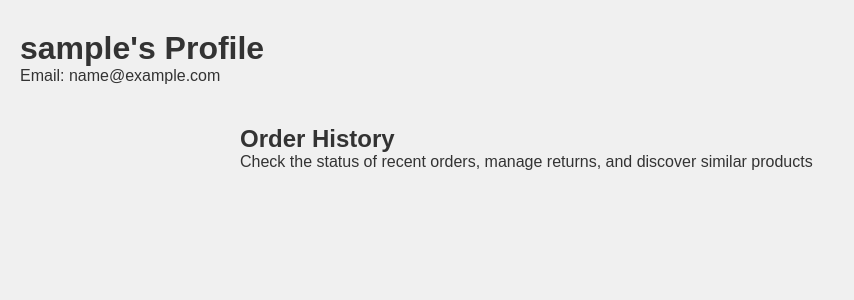
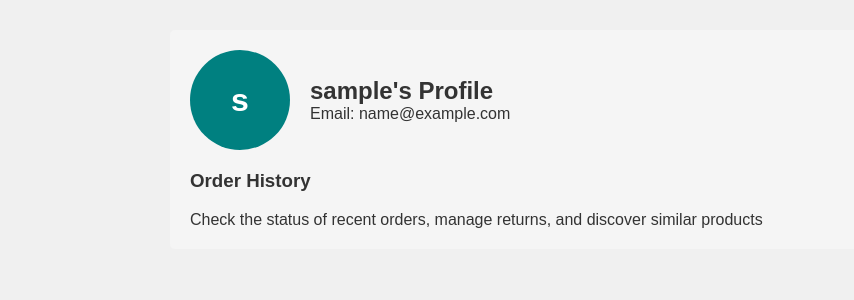
Before and after one commit to dayveedaniel/Django_lab, a Django app: page /accounts/profile in a window 1280 px wide. Shown: the part 80-380 px from the top of the page, without its empty margins (0-854 px from the left). Run offline with Django 5.2, Linux system fonts and the light colour scheme; the visitor is signed in with stand-in values (Sample User, id 1); data that the repository does not hold is empty; parts of the project's set-up code (start-up, migrations or seed data) failed here and were passed over.

Commit message:
working on payment

```diff
--- a/accounts/views.py
+++ b/accounts/views.py
@@ -5,6 +5,7 @@ from django.shortcuts import render
 from django.urls import reverse_lazy
 from django.views import generic
 
+from orders.forms import PaymentForm
 from orders.models import Order
 
 
@@ -18,8 +19,10 @@ class SignUp(generic.CreateView):
 def user_profile(request):
     current_user = request.user
     orders = Order.objects.filter(user=current_user)
+    card_form = PaymentForm()
     context = {
         'user': current_user,
         'orders': orders,
+        'form': card_form,
     }
     return render(request, 'accounts/profile.html', context)
--- a/orders/forms.py
+++ b/orders/forms.py
@@ -1,8 +1,16 @@
 from django import forms
 from .models import Order
+from creditcards.forms import CardNumberField, CardExpiryField, SecurityCodeField
 
 
 class OrderCreateForm(forms.ModelForm):
     class Meta:
         model = Order
         fields = ['first_name', 'last_name', 'email', 'address', 'postal_code', 'city']
+
+
+class PaymentForm(forms.Form):
+    card_holder = forms.CharField(label='Card Holder')
+    cc_number = CardNumberField(label='Card Number', widget=forms.TextInput(attrs={'placeholder': '0000 0000 0000 0000'}))
+    cc_expiry = CardExpiryField(label='Expiration Date')
+    cc_code = SecurityCodeField(label='CVV/CVC')
--- a/static/css/order.css
+++ b/static/css/order.css
@@ -1,52 +1,6 @@
-.order-form p{
-    margin-bottom: 20px;
-}
-
-.order-form{
-    width: 50%;
-}
-
-.order-form p input{
- height:34px;
- width: 100%;
- display: inline-block;
- border: 1px solid #ccc;
- border-radius: 4px;
- box-sizing: border-box;
- padding: 10px 10px;
-}
-
-.order-form input[type=submit]{
- width: 50%;
-  background-color: blue;
-  color: white;
-  padding: 14px 20px;
-  border: none;
-  border-radius: 4px;
-  cursor: pointer;
-  font-size:16px;
-  display: block;
-  margin-right: auto;
-  margin-left: auto;
-}
-
-.order-form input[type=submit]:hover {
-  background-color: #4A4AF7;
-  cursor: pointer;
-}
-
-
-.order-info {
-    margin-bottom: 40px;
-}
-.order-info p{
-    font-weight: bold;
-}
-
 .order-history {
-    max-width: 800px;
+    max-width: 900px;
     margin: 0 auto;
-    margin-top: 40px;
     font-family: Arial, sans-serif;
 }
 
@@ -90,17 +44,33 @@
 
 .btn {
     padding: 5px 10px;
-    background-color: #4CAF50;
+    background-color: #167D7F;
     color: white;
     border: none;
     border-radius: 3px;
     cursor: pointer;
     margin-right: 5px;
 }
+.btn.make-payment {
+    height:32px;
+    font-weight: bold;
+    border-radius: 3px;
+    transition: box-shadow 0.5s ease;
+    background-color: #4CAF50;
+}
+
+.btn.make-payment:hover {
+  box-shadow: 0 5px 5px 0 rgba(0, 0, 0, 0.4);
+}
+
+.btn.make-payment:focus {
+  box-shadow: 0 5px 5px 0 rgba(0, 0, 0, 0.4);
+}
 
 .status {
     font-weight: bold;
     margin-left: 20px;
+    margin-right: 20px;
 }
 
 .status.delivered {
@@ -110,3 +80,59 @@
 .status.pending {
     color: orange;
 }
+
+.user-profile {
+    max-width: 900px;
+    margin: 0 auto;
+    font-family: Arial, sans-serif;
+    background-color: #f5f5f5;
+    padding: 20px;
+    border-radius: 5px;
+}
+
+.profile-header {
+    display: flex;
+    align-items: center;
+    margin-bottom: 20px;
+}
+
+.profile-picture img {
+    width: 100px;
+    height: 100px;
+    border-radius: 50%;
+    object-fit: cover;
+    margin-right: 20px;
+}
+
+.profile-details h2 {
+    margin-top: 0;
+}
+
+.order-total {
+    display: flex;
+    justify-content: flex-end;
+    align-items: center;
+    margin-top: 20px;
+    font-weight: bold;
+}
+
+.total-label {
+    margin-right: 10px;
+}
+
+.profile-picture {
+    width: 100px;
+    height: 100px;
+    border-radius: 50%;
+    display: flex;
+    justify-content: center;
+    align-items: center;
+    margin-right: 20px;
+    background-color:#008080 ;
+}
+
+.profile-initial {
+    font-size: 2rem;
+    font-weight: bold;
+    color: white;
+}
--- a/templates/accounts/profile.html
+++ b/templates/accounts/profile.html
@@ -4,13 +4,25 @@
 {% endblock %}
 {% block content %}
 
-<link rel="stylesheet" href="../../static/css/order.css">
 
-<h1>{{ user.username }}'s Profile</h1>
+<link rel="stylesheet" href="{% static 'css/order.css' %}">
+<link rel="stylesheet" href="{% static 'css/payment_popup.css' %}">
+
+{% include "payment/payment_popup.html" %}
+
+<div class="user-profile">
+    <div class="profile-header">
+        <div class="profile-picture">
+            <span class="profile-initial">{{ user.username|make_list|first }}</span>
+        </div>
+        <div class="profile-details">
+            <h2>{{ user.username }}'s Profile</h2>
             <p>Email: {{ user.email }}</p>
+        </div>
+    </div>
 
     <div class="order-history">
-    <h2>Order History</h2>
+        <h3>Order History</h3>
         <p>Check the status of recent orders, manage returns, and discover similar products</p>
 
         {% for order in orders %}
```
Also changed, not shown: other parts of templates/accounts/profile.html (+23 -9 lines), static/css/payment_popup.css (added, +84 -0 lines), static/js/payment_popup.js (added, +41 -0 lines), templates/payment/payment_popup.html (added, +35 -0 lines). Lines whose indentation alone changed are shown as unchanged.
